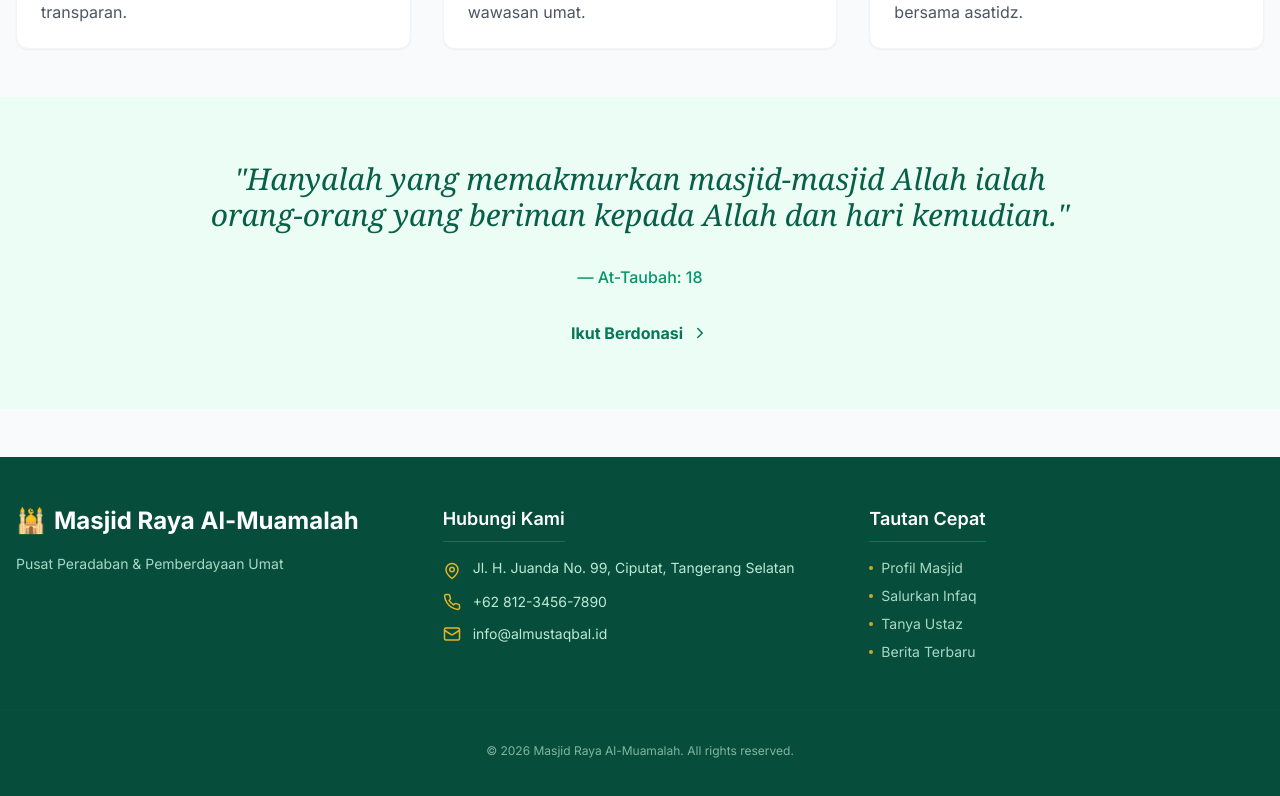
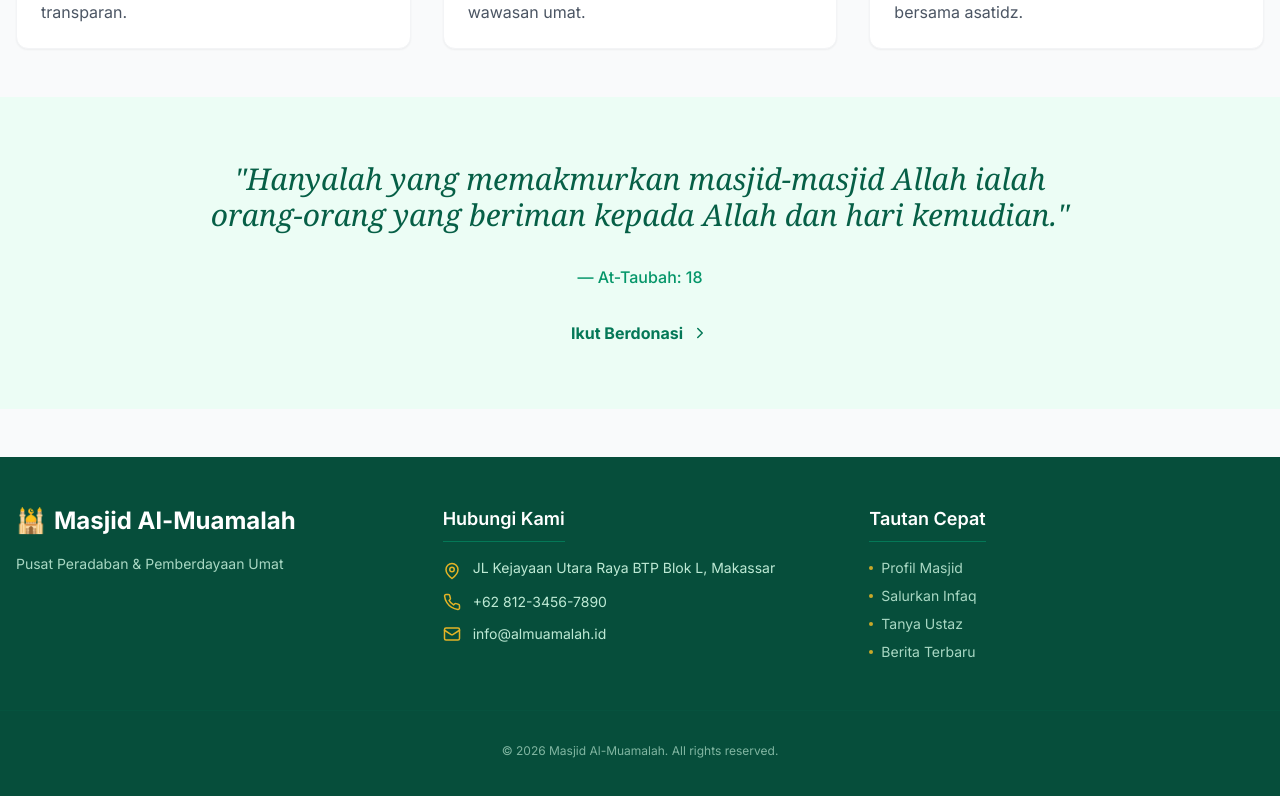
Before and after one commit to syakrisajalah/Web-Masjid, a React (Vite) app: page / in a window 1280 px wide. Shown: the part 1384-2180 px from the top of the page. Built offline with nearby package versions, Linux system fonts and the light colour scheme.

Commit message:
Update config.ts

```diff
--- a/config.ts
+++ b/config.ts
@@ -1,17 +1,17 @@
 export const MOSQUE_INFO = {
-    name: "Masjid Raya Al-Muamalah",
+    name: "Masjid Al-Muamalah",
     slogan: "Pusat Peradaban & Pemberdayaan Umat",
-    description: "Masjid Al-Mustaqbal hadir sebagai pusat kegiatan ibadah yang nyaman, modern, dan inklusif. Kami berkomitmen untuk membangun masyarakat madani melalui program pendidikan, sosial, dan ekonomi berbasis syariah.",
-    address: "Jl. H. Juanda No. 99, Ciputat, Tangerang Selatan",
+    description: "Masjid Al-Muamalah hadir sebagai pusat kegiatan ibadah yang nyaman, modern, dan inklusif. Kami berkomitmen untuk membangun masyarakat madani melalui program pendidikan, sosial, dan ekonomi berbasis syariah.",
+    address: "JL Kejayaan Utara Raya BTP Blok L, Makassar",
     contact: {
         phone: "+62 812-3456-7890",
-        email: "info@almustaqbal.id",
+        email: "info@almuamalah.id",
         whatsapp: "6281234567890"
     },
     social: {
-        facebook: "Masjid Al Mustaqbal",
-        instagram: "@almustaqbal.official",
-        youtube: "Al-Mustaqbal TV"
+        facebook: "Masjid Al Muamalah",
+        instagram: "@almuamalah.official",
+        youtube: "Al-Muamalah TV"
     },
     images: {
         hero: "https://picsum.photos/1920/1080?grayscale&blur=2", // Gambar besar di halaman Beranda
```
